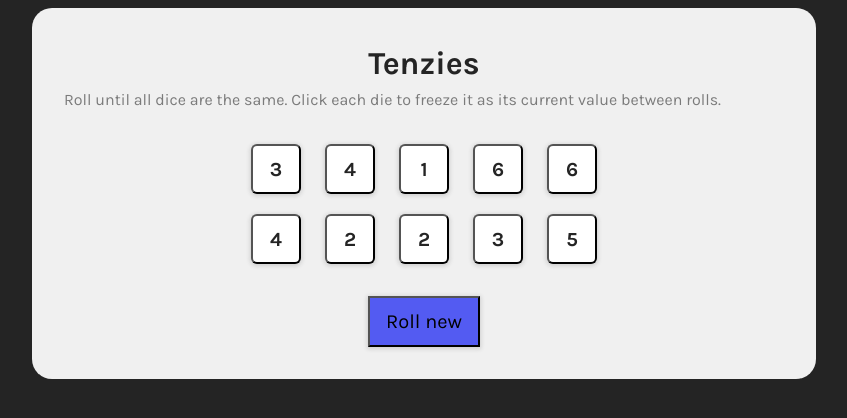
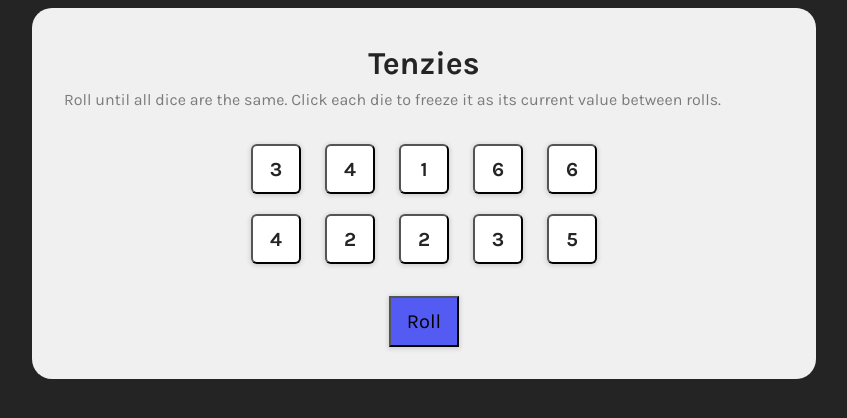
Before and after one commit to tiagocostarebelo/tcr-tenzies-game, a React (Vite) app: page / in a window 1280 px wide. Shown: the top 418 px of the page, without its empty margins (216-1063 px from the left). Built offline with nearby package versions, Linux system fonts and the light colour scheme.

Commit message:
created game won logic

```diff
--- a/src/App.jsx
+++ b/src/App.jsx
@@ -4,6 +4,9 @@ import { nanoid } from 'nanoid'
 
 function App() {
   const [diceNumbers, setDiceNumbers] = useState(randomDice());
+
+  const gameWon = diceNumbers.every(dice => dice.isHeld) &&
+    diceNumbers.every(dice => dice.value === diceNumbers[0].value)
 
   function randomDice() {
     const numbersArray = [];
@@ -40,7 +43,7 @@ function App() {
         {newDices}
       </div>
 
-      <button className="new-dice--btn" onClick={rollDice}>Roll new</button>
+      <button className="new-dice--btn" onClick={rollDice}>{gameWon ? "New Game" : "Roll"}</button>
     </main>
   )
 }
```
